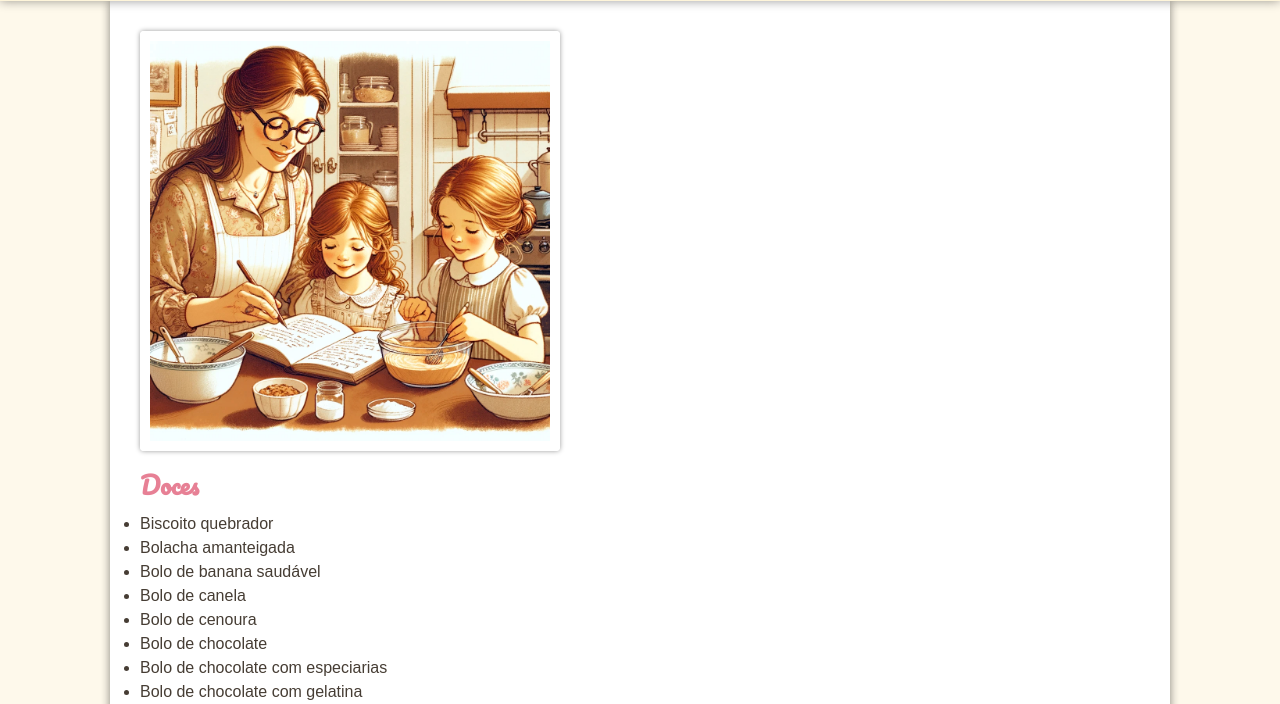
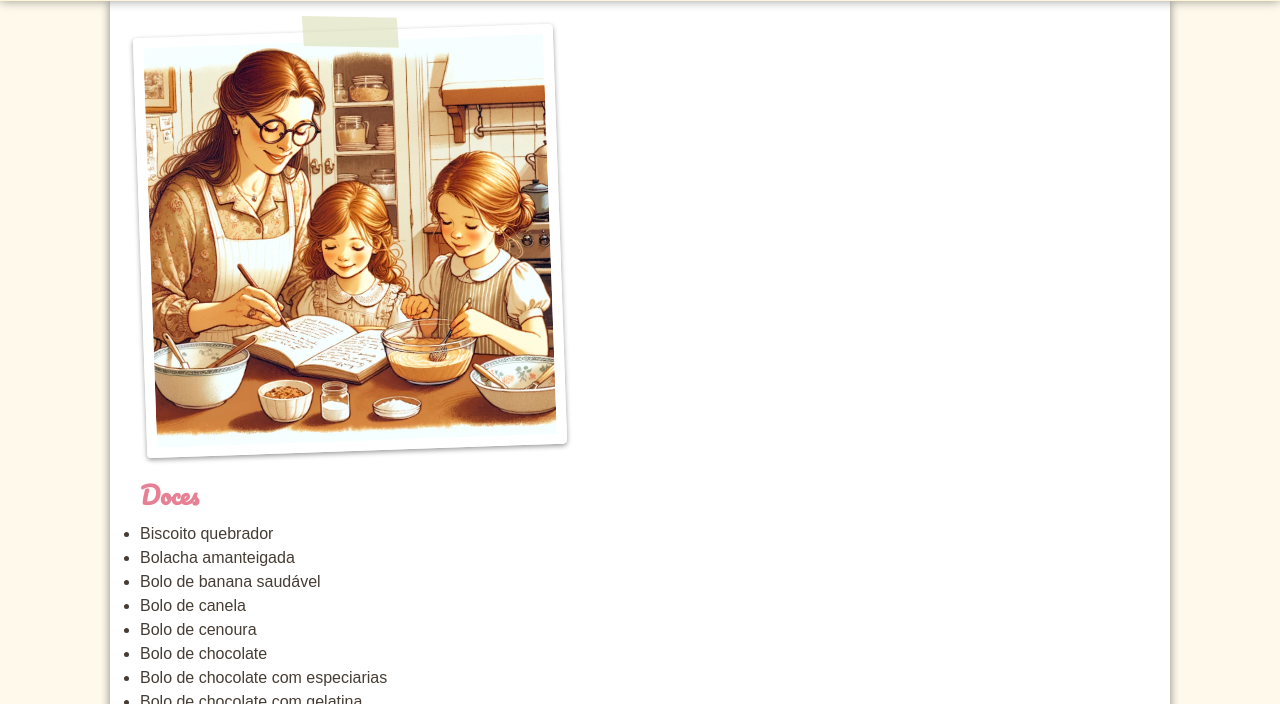
Before and after one commit to luizapires/caderno-de-receitas, a plain HTML site: page index.html in a window 1280 px wide. Shown: the part 93-797 px from the top of the page. Drawn offline with Linux system fonts and the light colour scheme.

Commit message:
sombras e fita cola na imagem no index

```diff
--- a/index.html
+++ b/index.html
@@ -14,7 +14,7 @@
     </header>
 
     <main>
-      <p>
+      <p class="hero-com-fita-cola">
         <img
           src="imagens/mae-e-filhas-caderno-receitas.jpeg"
           alt="Foto de mãe com suas filhas lendo a receita e cozinhando"
--- a/style.css
+++ b/style.css
@@ -15,6 +15,11 @@
 * {
   margin: 0px;
   padding: 0px;
+}
+
+html,
+body {
+  height: 100%;
 }
 
 body {
@@ -111,17 +116,18 @@ img {
 
 .foto-com-fita-cola {
   rotate: -2deg;
-  box-shadow: 0 0 5px rgba(0, 0, 0, 0.4);
+  box-shadow: 2px 2px 5px rgba(0, 0, 0, 0.4);
   border: 10px solid white;
   border-radius: 4px;
   width: fit-content;
   position: relative;
+  margin-bottom: 2em;
 }
 
 .foto-com-fita-cola::before {
   position: absolute;
   content: "";
-  width: 30%;
+  width: 70px;
   height: 30px;
   background-color: var(--verde-claro);
   display: block;
@@ -140,14 +146,45 @@ img {
   border-radius: 2px;
 }
 
-img.hero {
+.hero-com-fita-cola {
+  rotate: -2deg;
+  box-shadow: 0 2px 5px rgba(0, 0, 0, 0.4);
+  border: 10px solid white;
+  border-radius: 4px;
+  width: fit-content;
+  position: relative;
+  margin-bottom: 2em;
+}
+
+.hero-com-fita-cola::before {
+  position: absolute;
+  content: "";
+  width: 95px;
+  height: 30px;
+  background-color: var(--verde-claro);
+  display: block;
+  opacity: 0.6;
+  rotate: 3deg;
+  translate: -42% -80%;
+  transform: skew(5deg);
+  left: 50%;
+}
+
+.hero-com-fita-cola img {
+  display: block;
+  border-radius: 2px;
+  max-height: 400px;
+  max-width: 100%;
+}
+
+/* img.hero {
   max-height: 400px;
   box-shadow: 0 0 5px rgba(0, 0, 0, 0.4);
   border: 10px solid white;
   border-radius: 4px;
   /* imagem responsiva (proporcional): */
-  max-width: calc(100% - 20px);
-}
+/* max-width: calc(100% - 20px);
+} */
 
 .preparo ol > li::marker {
   font-weight: bold;
@@ -159,4 +196,6 @@ footer {
   margin: auto;
   text-align: center;
   font-size: 0.7em;
+  position: sticky;
+  top: 100vh;
 }
```
Also changed, not shown: salgadas/almondega-2.html (+1 -1 lines).
